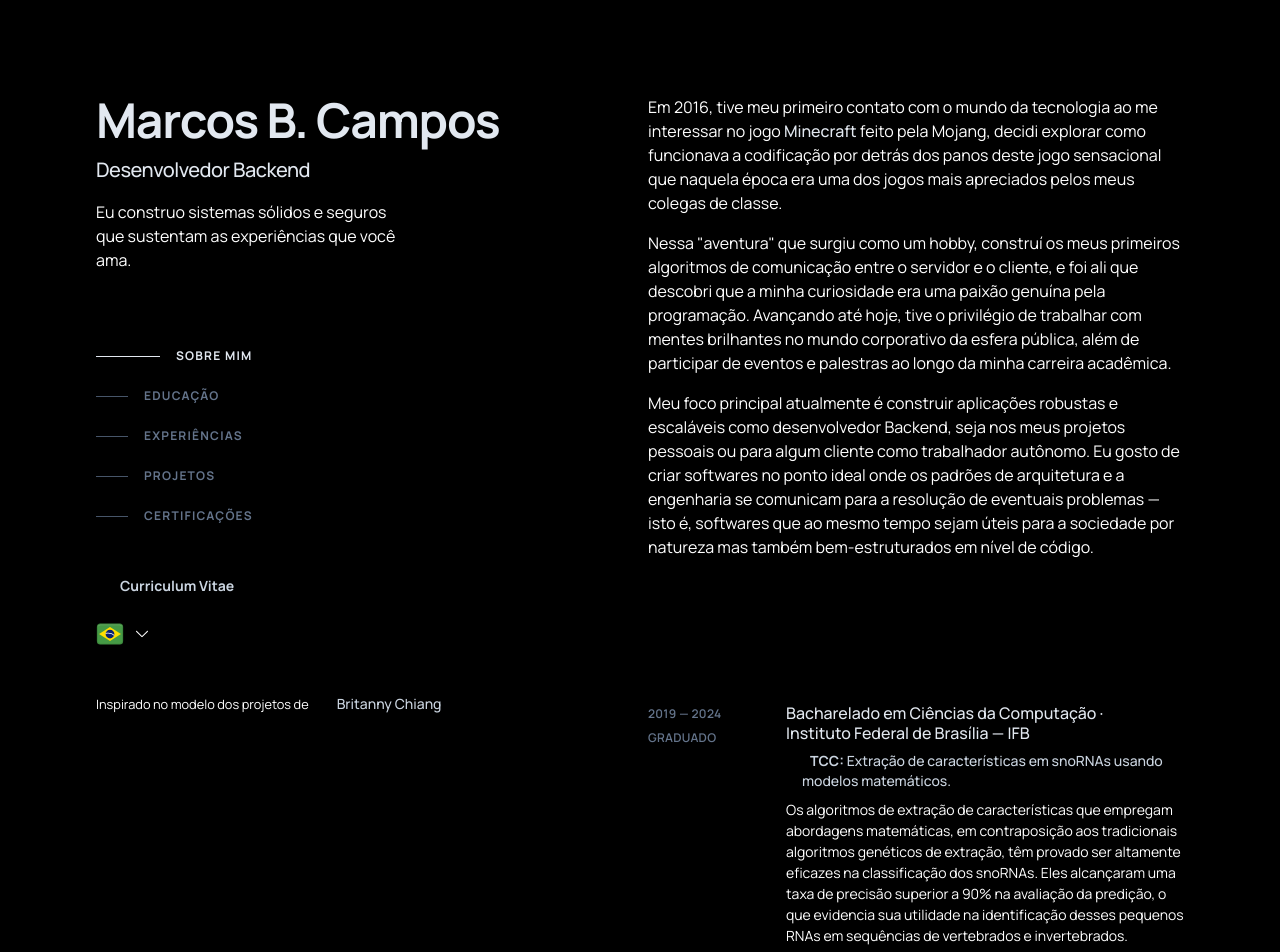
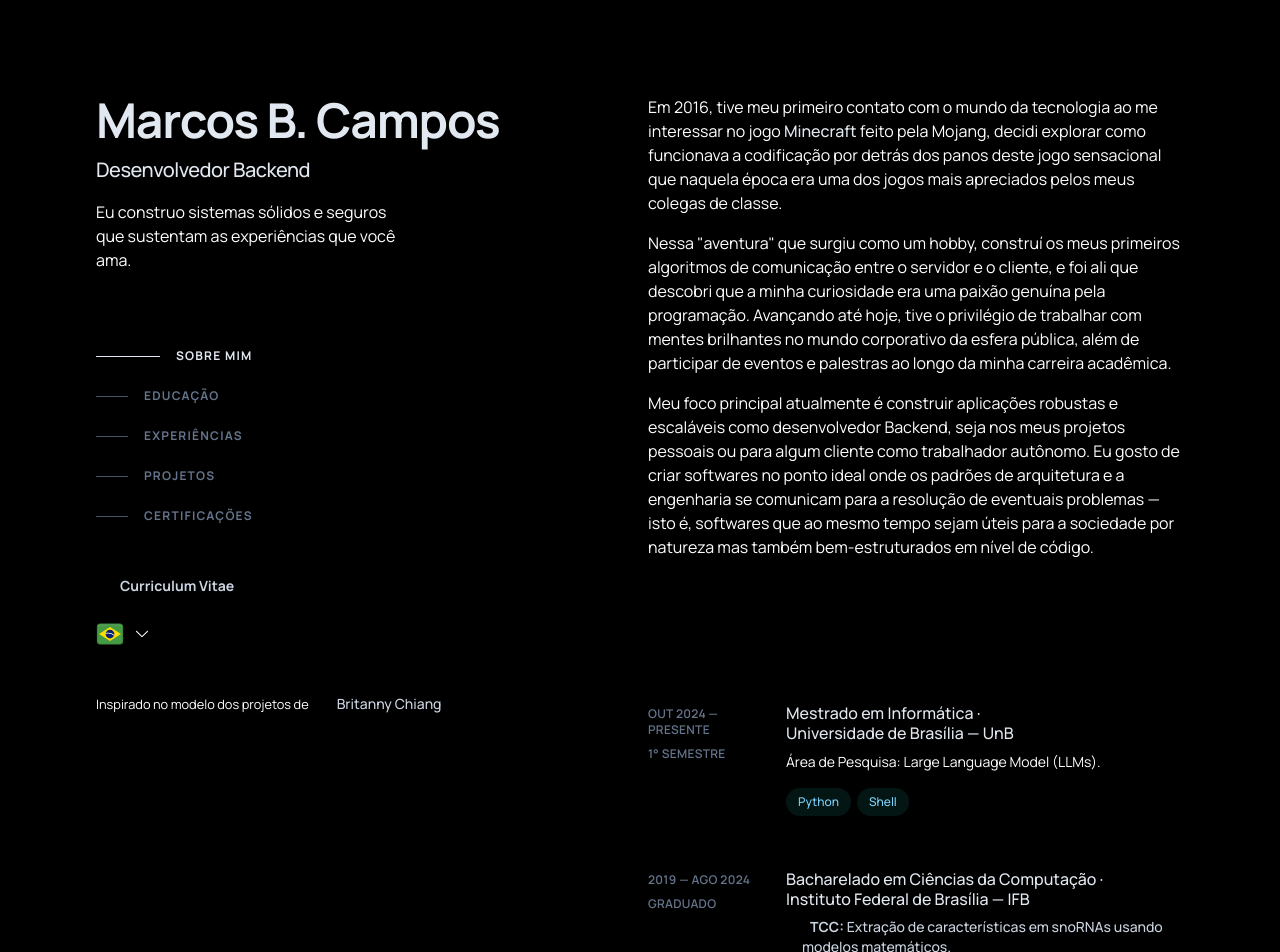
Before and after one commit to marcos-c1/portfolio-v2, a Next.js app: page / in a window 1280 px wide. Shown: the top 952 px of the page. Built offline with nearby package versions, Linux system fonts and the light colour scheme.

Commit message:
feat(education): master's edc background

```diff
--- a/src/app/interfaces/education.ts
+++ b/src/app/interfaces/education.ts
@@ -1,10 +1,10 @@
 export interface Education {
-  title: string;
   course: string;
   university: string;
+  universityLink: string;
   acronym?: string;
-  attachmentTitle: string;
-  attachmentLink: string;
+  attachmentTitle?: string;
+  attachmentLink?: string;
   technologiesUsed: string[];
   resume: string;
   date: string;
--- a/src/components/main.tsx
+++ b/src/components/main.tsx
@@ -63,11 +63,33 @@ function About() {
 
 function Education() {
   const langContext = useContext(LanguageContext);
-  const education: IEducation = {
-    title:
+  const title: string = langContext?.lang == Languages.ptbr ? "Formação Acadêmica" : "Academic Education";
+
+  const education: IEducation[] = [
+    {
+      course:
         langContext?.lang == Languages.ptbr
-        ? "Formação Acadêmica"
-        : "Academic Education",
+          ? "Mestrado em Informática"
+          : "Master's degree in computer science",
+      university:
+        langContext?.lang == Languages.ptbr
+          ? "Universidade de Brasília"
+          : "Brasília's University",
+      universityLink: "https://ppgi.unb.br/pt/",
+      acronym: "UnB",
+      resume:
+        langContext?.lang == Languages.ptbr
+          ? "Área de Pesquisa: Large Language Model (LLMs)."
+          : "Research Area: Large Language Models (LLMs).",
+      technologiesUsed: [
+        "Python",
+        "Shell"
+      ],
+      date: langContext?.lang == Languages.ptbr ? "Out 2024 — Presente" : "Out 2024 — Present",
+      semester: langContext?.lang == Languages.ptbr ? "1° semestre" : "1st semester",
+    },
+    {
+
       course:
         langContext?.lang == Languages.ptbr
           ? "Bacharelado em Ciências da Computação"
@@ -76,6 +98,7 @@ function Education() {
         langContext?.lang == Languages.ptbr
           ? "Instituto Federal de Brasília"
           : "Federal Institute of Brasília",
+      universityLink: "https://www.ifb.edu.br/taguatinga",
       acronym: "IFB",
       attachmentTitle:
         langContext?.lang == Languages.ptbr
@@ -97,9 +120,10 @@ function Education() {
         "BioPython",
         "IGraph",
       ],
-    date: langContext?.lang == Languages.ptbr ? "2019 —  2024" : "2019 —  2024",
+      date: langContext?.lang == Languages.ptbr ? "2019 — Ago 2024" : "2019 — Ago 2024",
       semester: langContext?.lang == Languages.ptbr ? "Graduado" : "Graduated",
-  };
+    }
+  ];
 
   return (
     <section
@@ -109,12 +133,13 @@ function Education() {
     >
       <div className="sticky top-0 z-20 -mx-6 mb-4 w-screen bg-slate-900/75 px-6 py-5 backdrop-blur md:-mx-12 md:px-12 lg:sr-only lg:relative lg:top-auto lg:mx-auto lg:w-full lg:px-0 lg:py-0 lg:opacity-0">
         <h2 className="text-sm font-bold uppercase tracking-widest text-slate-200 lg:sr-only">
-          {education.title}
+          {title}
         </h2>
       </div>
       <div>
         <ol className="group/list">
-          <li className="mb-12">
+          {education.map((education, index) => (
+            <li className="mb-12" key={index}>
             <div className="group relative grid pb-1 transition-all sm:grid-cols-8 sm:gap-8 md:gap-4 lg:hover:!opacity-100 lg:group-hover/list:opacity-50">
               <div className="absolute -inset-x-4 -inset-y-4 z-0 hidden rounded-md transition motion-reduce:transition-none lg:-inset-x-6 lg:block lg:group-hover:bg-slate-800/50 lg:group-hover:shadow-[inset_0_1px_0_0_rgba(148,163,184,0.1)] lg:group-hover:drop-shadow-lg"></div>
               <header
@@ -129,10 +154,10 @@ function Education() {
                   <div>
                     <a
                       className="inline-flex items-baseline font-medium leading-tight text-slate-200 hover:text-sky-300 focus-visible:text-sky-300 group/link text-base"
-                      href="https://www.ifb.edu.br/taguatinga"
+                      href={education.universityLink}
                       target="_blank"
                       rel="noreferrer noopener"
-                      aria-label="Instituto Federal de Brasília, Campus Taguatinga (abre em uma nova aba)"
+                      aria-label={education.course}
                     >
                       <span className="absolute -inset-x-4 -inset-y-2.5 hidden rounded md:-inset-x-6 md:-inset-y-4 lg:block"></span>
                       <p>
@@ -152,6 +177,7 @@ function Education() {
                     </a>
                   </div>
                 </h3>
+                {education.attachmentTitle ? (
                     <a
                     className="relative mt-2 inline-flex items-center text-sm font-medium text-slate-300 hover:text-sky-300 focus-visible:text-sky-300"
                     href={education.attachmentLink}
@@ -172,6 +198,8 @@ function Education() {
                       {education.attachmentTitle}
                     </span>
                   </a>
+                ) : <></>}
+
 
                 <p className="mt-2 text-sm leading-normal">
                   {education.resume}
@@ -194,6 +222,7 @@ function Education() {
               </div>
             </div>
           </li>
+          ))}
         </ol>
       </div>
     </section>
```
Lines whose indentation alone changed are shown as unchanged.
